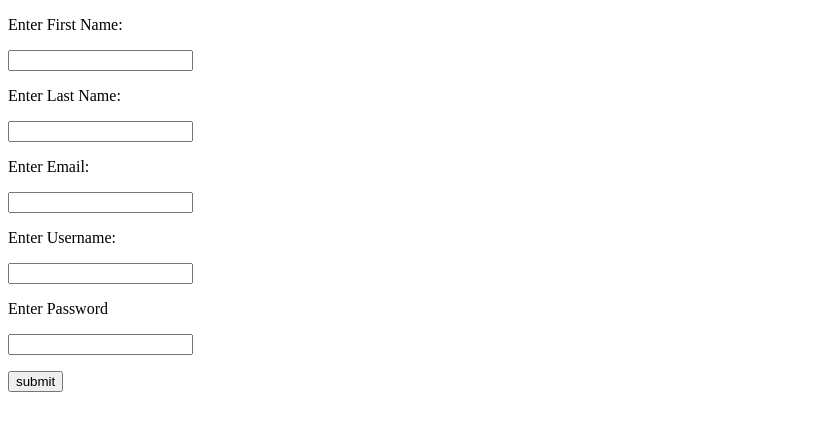
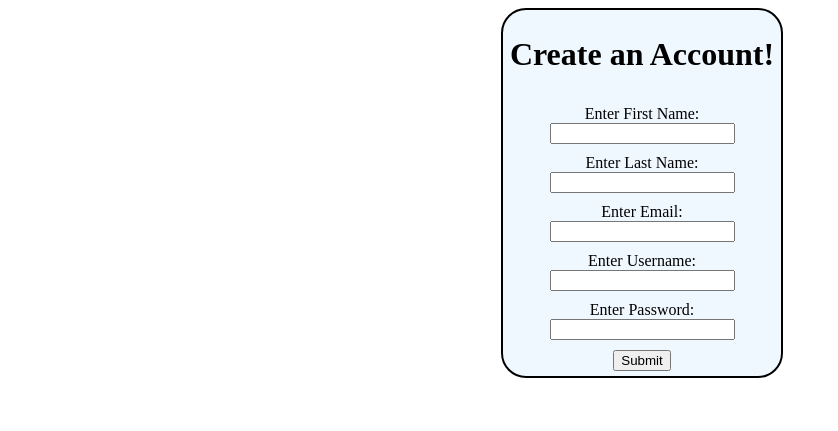
Before and after one commit to welagejl1684/cloudComputingFinalProject, a Flask app: page /createaccount in a window 1280 px wide. Shown: the top 431 px of the page, without its empty margins (0-838 px from the left). Run offline with Flask 2, Linux system fonts and the light colour scheme.

Commit message:
CSS2
More cool css

```diff
--- a/templates/createaccount.html
+++ b/templates/createaccount.html
@@ -1,23 +1,41 @@
 <!DOCTYPE html>
 <html>
     <head>
+        <link rel="stylesheet" href="{{ url_for('static', filename='css/styles.css') }}">
         <title>Create Account Page</title>
     </head>
     <body>
+        <div class="login">
             <form action="/createaccount" method="POST">
-
-        <p>Enter First Name:</p>
-        <p><input type="text" name="firstname" /></p>
-        <p>Enter Last Name:</p>
-        <p><input type="text" name="lastname" /></p>
-        <p>Enter Email:</p>
-        <p><input type="text" name="email" /></p>
-        <p>Enter Username: </p>
-        <p><input type="text" name="username" /></p>
-        <p>Enter Password</p>
-        <p><input type="password" name="password" /></p>
-
-        <p><input type="submit" value="submit" /></p>
+                <div class="flex-container">
+                    <div class="flex-item header">
+                        <h1>Create an Account!</h1>
+                    </div>
+                    <div class="flex-item">
+                        <label>Enter First Name:</label>
+                        <input type="text" name="firstname" required>
+                    </div>
+                    <div class="flex-item">
+                        <label>Enter Last Name:</label>
+                        <input type="text" name="lastname" required>
+                    </div>
+                    <div class="flex-item">
+                        <label>Enter Email:</label>
+                        <input type="text" name="email" required>
+                    </div>
+                    <div class="flex-item">
+                        <label>Enter Username:</label>
+                        <input type="text" name="username" required>
+                    </div>
+                    <div class="flex-item">
+                        <label>Enter Password:</label>
+                        <input type="text" name="password" required>
+                    </div>
+                    <div class="flex-item">
+                        <button id="submit" type="submit">Submit</button>
+                    </div>
+                </div>
             </form>
+        </div>
     </body>
 </html>
```
Also changed, not shown: login.sqlite3. Lines whose indentation alone changed are shown as unchanged.
